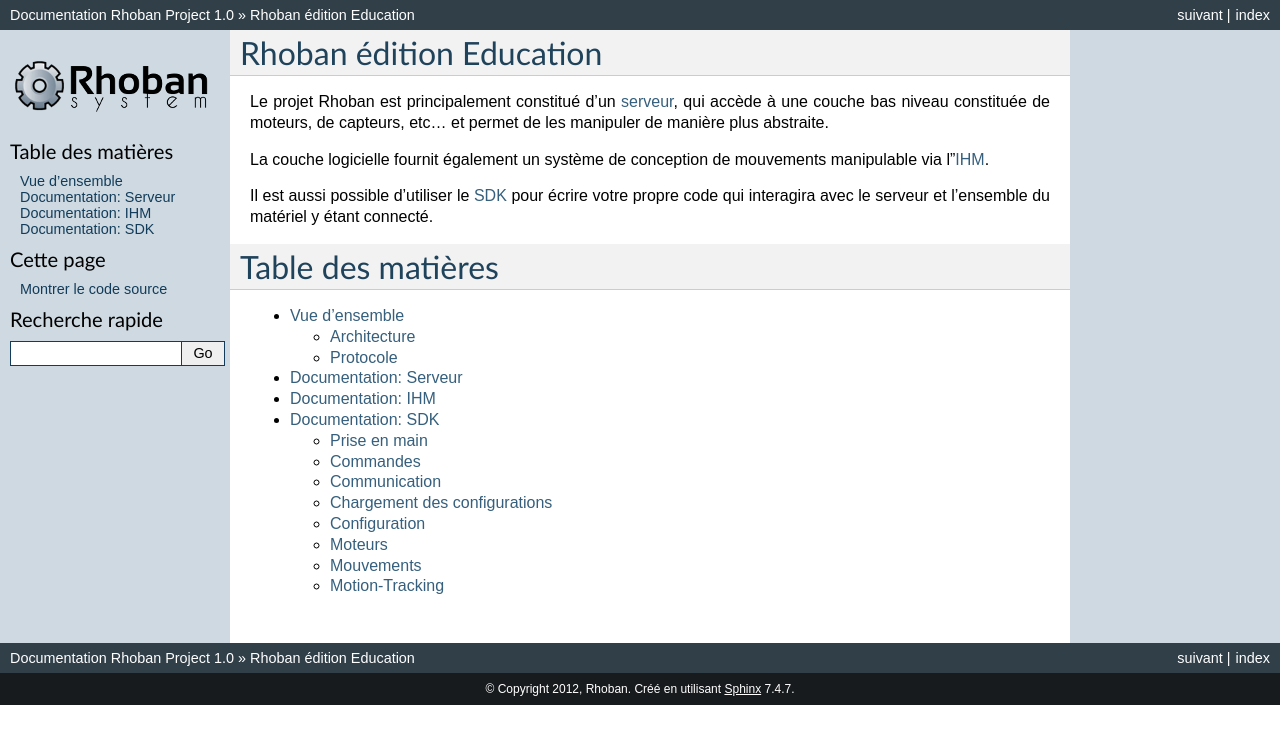
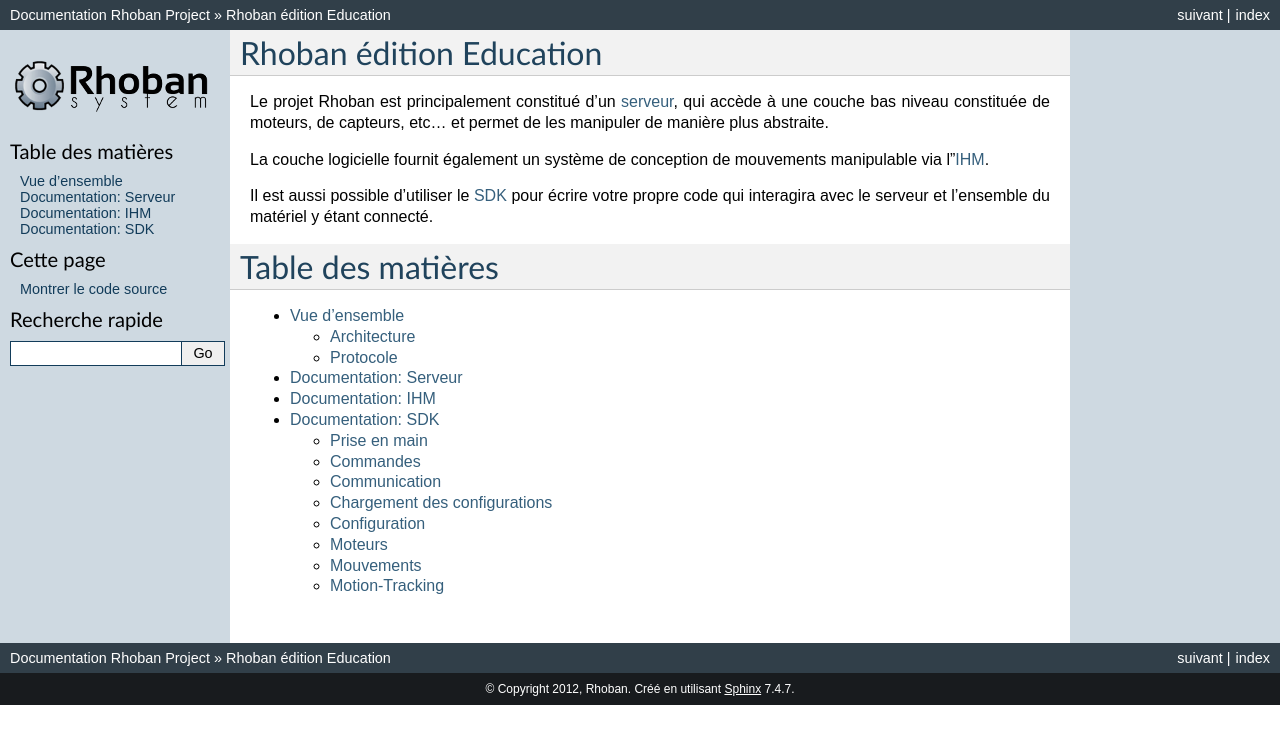
Before and after one commit to RhobanProject/Edu, a Sphinx documentation site: the page built from docs/source/index.rst, in a window 1280 px wide. Shown: the top 744 px of the page. Built offline with Sphinx 7.4.7, drawn with Linux system fonts in a browser that asks for light colours; pages that are not in the unit, such as notebooks, are missing from menus; the version number could not be read and is left out.

Commit message:
[docs] Ajout de la version dans la config

```diff
--- a/docs/source/conf.py
+++ b/docs/source/conf.py
@@ -49,9 +49,10 @@
 # built documents.
 #
 # The short X.Y version.
-version = '1.0'
+from generated import version
+
 # The full version, including alpha/beta/rc tags.
-release = '1.0'
+from generated import release
 
 # The language for content autogenerated by Sphinx. Refer to documentation
 # for a list of supported languages.
--- a/docs/source/sdk/prise_en_main.rst
+++ b/docs/source/sdk/prise_en_main.rst
@@ -24,11 +24,11 @@
 Obtenir les sources
 -------------------
 
-Il y a deux façons d'obtenir les sources, vous pouvez cloner le dépôt Git :
+Il y a deux façons d'obtenir les sources, vous pouvez cloner le :ref:`dépôt Github <https://github.com/RhobanProject/Edu>`_ :
 
 .. code-block:: bash
 
-    git clone https://github.com/RhobanProject/Edu.git
+    git clone --recursive http://github.com/RhobanProject/Edu.git
 
 Ou vous pouvez également vous rendre dans la rubrique :ref:`telechargements` pour obtenir une archive du SDK.
 
```
Also changed, not shown: 3 other files.
